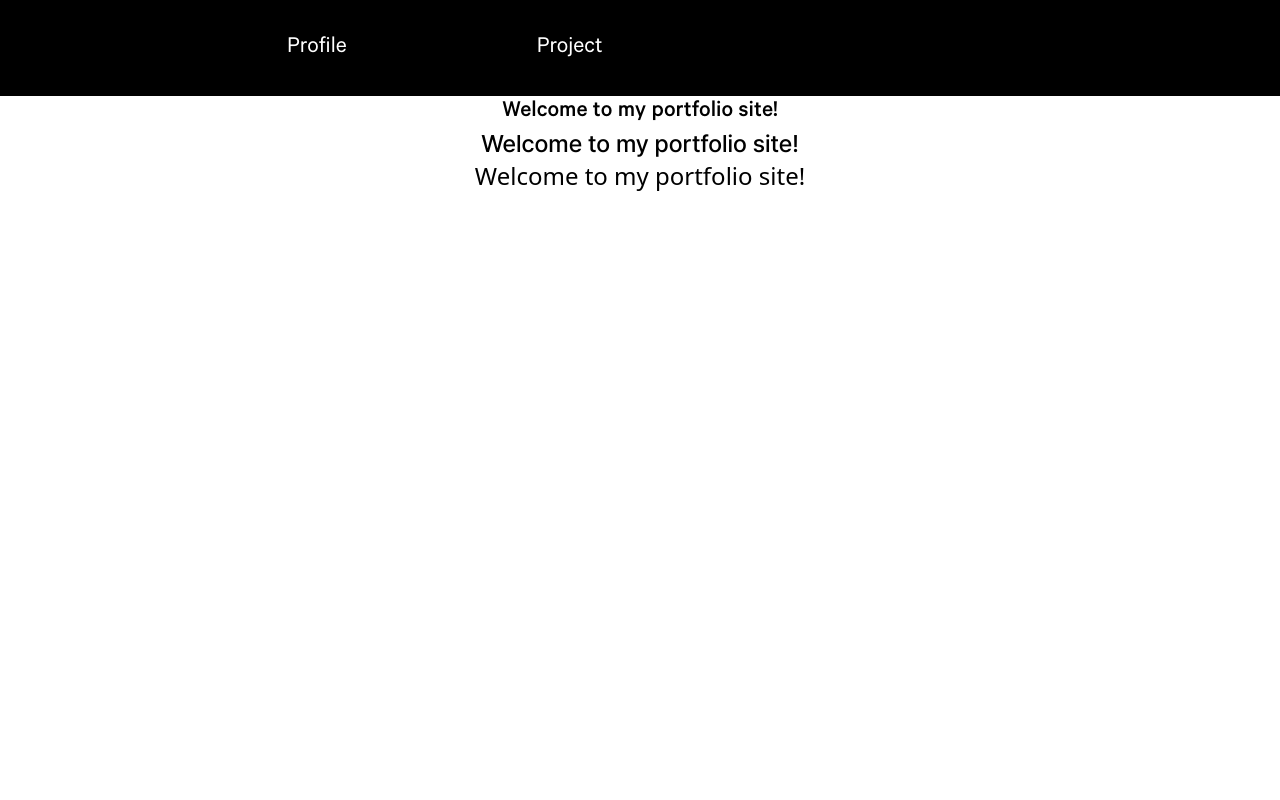
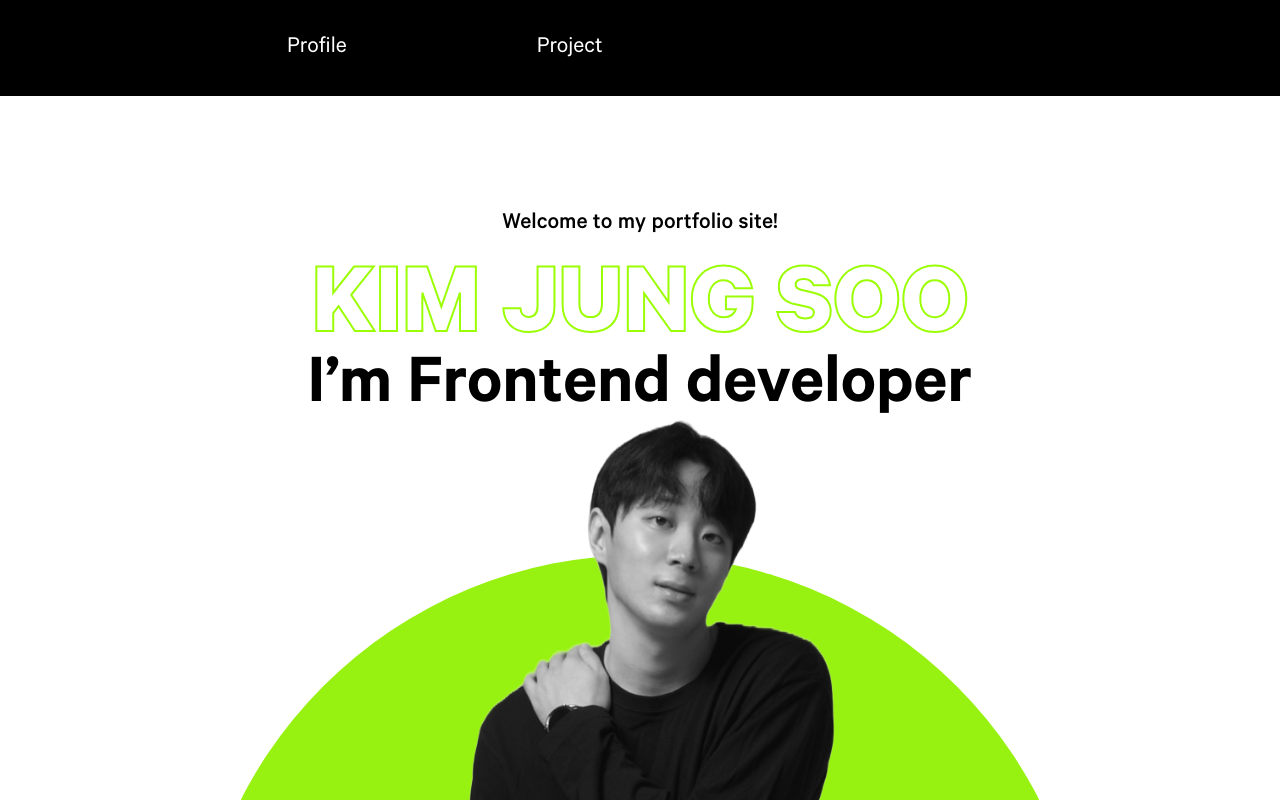
Before and after one commit to sunpl13/Frankie-portfolio, a Next.js app: page / in a window 1280 px wide. Shown: the top 800 px of the page. Built offline with nearby package versions, Linux system fonts and the light colour scheme.

Commit message:
style: css Layout 설정

```diff
--- a/src/app/globals.css
+++ b/src/app/globals.css
@@ -6,6 +6,20 @@
   --foreground-rgb: 0, 0, 0;
   --background-start-rgb: 214, 219, 220;
   --background-end-rgb: 255, 255, 255;
+  --green-100: #9bfe03;
+}
+
+body,
+html {
+  height: 100%;
+}
+
+main {
+  height: calc(100% - 6rem);
+}
+
+section {
+  height: 100%;
 }
 
 @media (prefers-color-scheme: dark) {
--- a/src/app/layout.tsx
+++ b/src/app/layout.tsx
@@ -1,6 +1,7 @@
 import type { Metadata } from "next";
 import "./globals.css";
 import { calibre, pretendard } from "@/styles/fonts";
+import GNB from "@/components/GNB";
 
 export const metadata: Metadata = {
   title: "Create Next App",
@@ -13,8 +14,11 @@ export default function RootLayout({
   children: React.ReactNode;
 }>) {
   return (
-    <html lang="en">
-      <body className={`${calibre.variable} ${pretendard.variable}`}>{children}</body>
+    <html lang="ko">
+      <body className={`${calibre.variable} ${pretendard.variable}`}>
+        <GNB />
+        {children}
+      </body>
     </html>
   );
 }
--- a/src/app/page.tsx
+++ b/src/app/page.tsx
@@ -1,13 +1,10 @@
 import Image from "next/image";
-import GNB from "./components/GNB";
+import Profile from "@/components/Profile";
 
 export default function Home() {
   return (
-    <main className="flex min-h-screen flex-col items-center">
-      <GNB />
-      <span className="font-calibre text-2xl font-medium">Welcome to my portfolio site!</span>
-      <span className="font-pretendard text-2xl font-medium">Welcome to my portfolio site!</span>
-      <span className="text-2xl font-medium">Welcome to my portfolio site!</span>
+    <main>
+      <Profile />
     </main>
   );
 }
--- /dev/null
+++ b/src/app/styles/profile.module.css
@@ -0,0 +1,8 @@
+.name {
+  -webkit-text-stroke: 2px var(--green-100);
+  line-height: 0.53;
+}
+
+.developer {
+  line-height: 0.62;
+}
--- a/tailwind.config.ts
+++ b/tailwind.config.ts
@@ -17,6 +17,19 @@ const config: Config = {
         "gray-40": "rgba(255, 255, 255, 0.4)",
         "gray-60": "rgba(240, 240, 240, 0.6)",
         "gray-30": "rgba(240, 240, 240, 0.3)",
+        "black-80": "#363636",
+      },
+      fontSize: {
+        "6.5xl": "6.5625rem",
+      },
+      width: {
+        "224": "56rem",
+      },
+      height: {
+        "112": "28rem",
+      },
+      borderRadius: {
+        "224": "56rem",
       },
     },
   },
```
